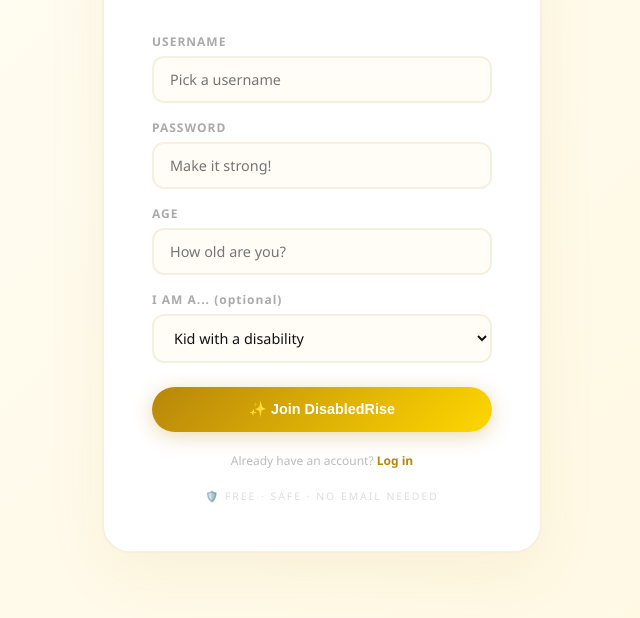
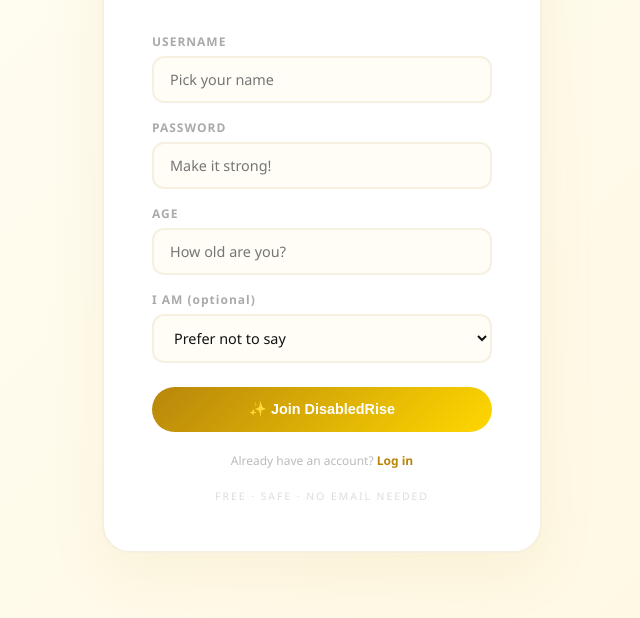
Before and after one commit to oliveryvo-cmd/disabled-rise, a plain HTML site: page signup.html in a window 1280 px wide. Shown: the part 182-800 px from the top of the page, without its empty margins (318-958 px from the left). Drawn offline with Linux system fonts and the light colour scheme.

Commit message:
Add signup page

```diff
--- a/signup.html
+++ b/signup.html
@@ -12,10 +12,9 @@
 .subtitle{text-align:center;color:#bbb;font-size:0.8rem;letter-spacing:2px;margin-bottom:36px;}
 .field{margin-bottom:16px;}
 .field label{display:block;font-size:0.75rem;font-weight:700;color:#aaa;letter-spacing:1px;margin-bottom:6px;}
-.field input,.field select{width:100%;padding:12px 16px;background:#fffdf5;border:2px solid #f5f0e0;border-radius:12px;color:#111;font-size:0.9rem;outline:none;transition:border-color 0.2s;font-family:inherit;}
+.field input,.field select{width:100%;padding:12px 16px;background:#fffdf5;border:2px solid #f5f0e0;border-radius:12px;color:#111;font-size:0.9rem;outline:none;font-family:inherit;}
 .field input:focus,.field select:focus{border-color:#ffd700;}
-.field select option{background:#fff;}
-.btn{width:100%;padding:14px;background:linear-gradient(135deg,#b8860b,#ffd700);border:none;border-radius:50px;font-size:0.9rem;font-weight:900;color:#fff;cursor:pointer;margin-top:8px;box-shadow:0 4px 20px rgba(184,134,11,0.3);}
+.btn{width:100%;padding:14px;background:linear-gradient(135deg,#b8860b,#ffd700);border:none;border-radius:50px;font-size:0.9rem;font-weight:900;color:#fff;cursor:pointer;margin-top:8px;}
 .btn:disabled{opacity:0.5;}
 .link{text-align:center;margin-top:20px;font-size:0.75rem;color:#bbb;}
 .link a{color:#b8860b;text-decoration:none;font-weight:700;}
@@ -32,28 +31,29 @@
   <div class="subtitle">JOIN THE MOVEMENT</div>
   <div id="form">
     <div class="error" id="error"></div>
-    <div class="field"><label>USERNAME</label><input type="text" id="username" placeholder="Pick a username"/></div>
+    <div class="field"><label>USERNAME</label><input type="text" id="username" placeholder="Pick your name"/></div>
     <div class="field"><label>PASSWORD</label><input type="password" id="password" placeholder="Make it strong!"/></div>
     <div class="field"><label>AGE</label><input type="number" id="age" min="4" max="99" placeholder="How old are you?"/></div>
     <div class="field">
-      <label>I AM A... (optional)</label>
+      <label>I AM (optional)</label>
       <select id="role">
-        <option value="kid">Kid with a disability</option>
-        <option value="parent">Parent of a disabled kid</option>
-        <option value="ally">Ally / supporter</option>
-        <option value="other">Other</option>
+        <option value="">Prefer not to say</option>
+        <option value="disabled_kid">A kid with a disability</option>
+        <option value="parent">A parent of a disabled kid</option>
+        <option value="supporter">A supporter / ally</option>
+        <option value="educator">A teacher / educator</option>
       </select>
     </div>
     <button class="btn" id="btn" onclick="signup()">✨ Join DisabledRise</button>
     <div class="link">Already have an account? <a href="login.html">Log in</a></div>
-    <div class="safe">🛡️ FREE · SAFE · NO EMAIL NEEDED</div>
+    <div class="safe">FREE · SAFE · NO EMAIL NEEDED</div>
   </div>
   <div class="success" id="success">
     <div style="font-size:3rem;margin-bottom:16px;">✨</div>
     <h2>Welcome to DisabledRise!</h2>
-    <p>You're now part of the movement.<br>Every kid can rise.</p>
+    <p>You are now part of the movement.<br>Together we rise.</p>
     <br>
-    <button class="btn" onclick="window.location.href='index.html'">Go to DisabledRise →</button>
+    <button class="btn" onclick="window.location.href='index.html'">Go to DisabledRise</button>
   </div>
 </div>
 <script type="module">
@@ -82,7 +82,7 @@
     let msg='Something went wrong!';
     if(e.code==='auth/email-already-in-use')msg='That username is taken! Try another.';
     if(e.code==='auth/weak-password')msg='Password needs at least 6 characters!';
-    err.textContent=msg;err.style.display='block';btn.disabled=false;btn.textContent='✨ Join DisabledRise';
+    err.textContent=msg;err.style.display='block';btn.disabled=false;btn.textContent='Join DisabledRise';
   }
 };
 </script>
```
